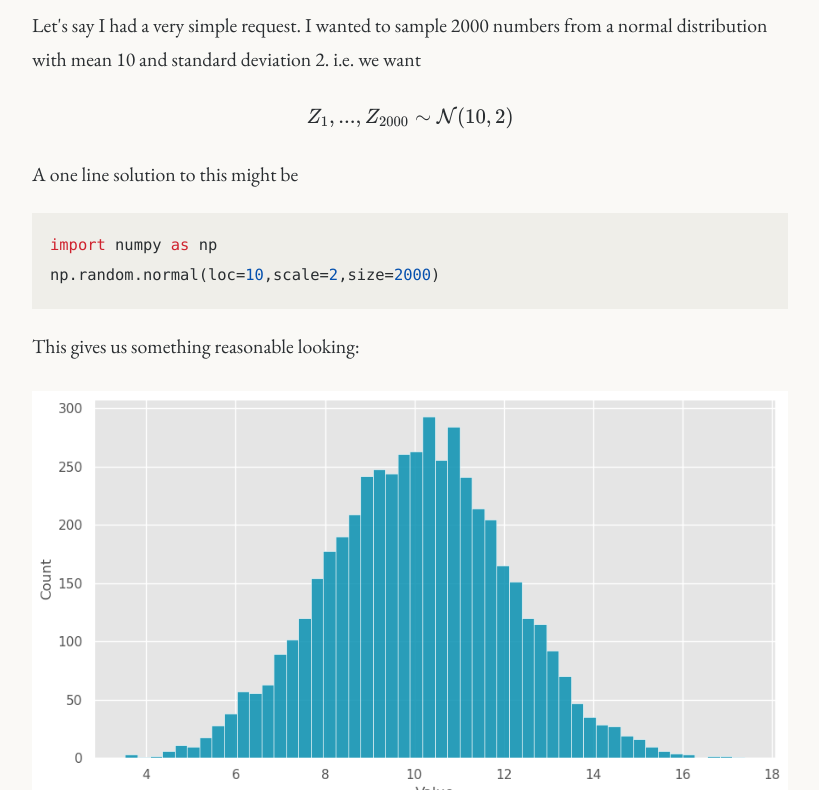
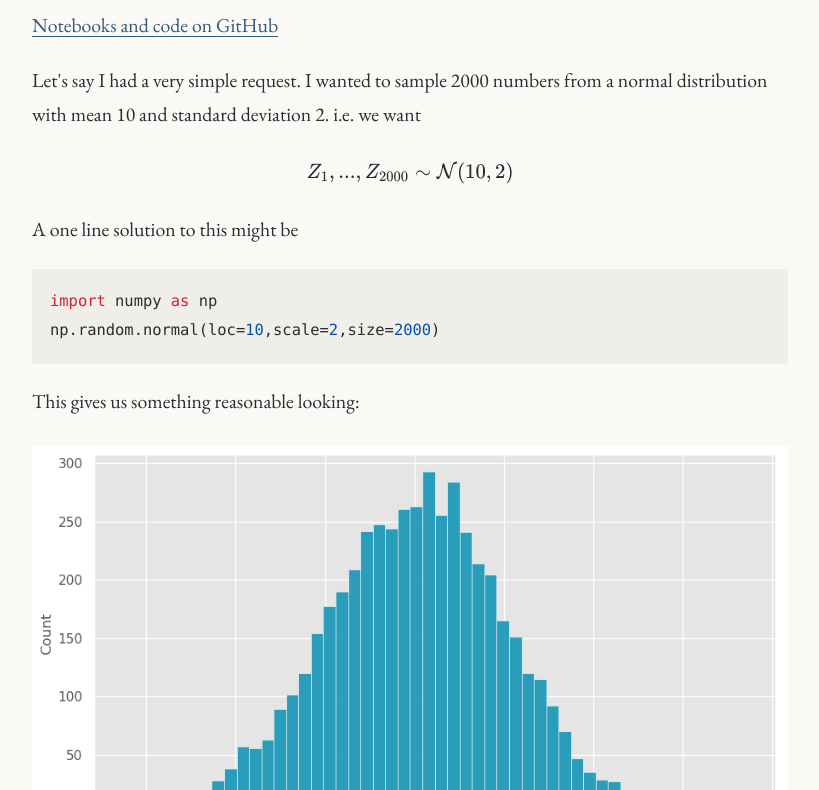
Before and after one commit to taruntrivedi3/taruntrivedi3.github.io, a website: page writing/llms-failure-modes/index.html in a window 1280 px wide. Shown: the part 229-1019 px from the top of the page, without its empty margins (230-1049 px from the left). Drawn offline with Linux system fonts and the light colour scheme.

Commit message:
Link LLM randomness experiment notebooks from the article

```diff
--- a/writing/llms-failure-modes/index.html
+++ b/writing/llms-failure-modes/index.html
@@ -20,6 +20,7 @@
       </ul>
     </nav>
     <main id="main"><article class="post"><h1>LLMs Failure Modes</h1>
+<p><a href="https://github.com/taruntrivedi3/llm-randomness-experiments">Notebooks and code on GitHub</a></p>
 <p>Let's say I had a very simple request. I wanted to sample 2000 numbers from a normal distribution with mean 10 and standard deviation 2. i.e. we want</p>
 <section><eqn><span class="katex-display"><span class="katex"><span class="katex-mathml"><math xmlns="http://www.w3.org/1998/Math/MathML" display="block"><semantics><mrow><msub><mi>Z</mi><mn>1</mn></msub><mo separator="true">,</mo><mi mathvariant="normal">.</mi><mi mathvariant="normal">.</mi><mi mathvariant="normal">.</mi><mo separator="true">,</mo><msub><mi>Z</mi><mn>2000</mn></msub><mo>∼</mo><mi mathvariant="script">N</mi><mo stretchy="false">(</mo><mn>10</mn><mo separator="true">,</mo><mn>2</mn><mo stretchy="false">)</mo></mrow><annotation encoding="application/x-tex">
 Z_1,...,Z_{2000} \sim \mathcal{N}(10,2)
```
